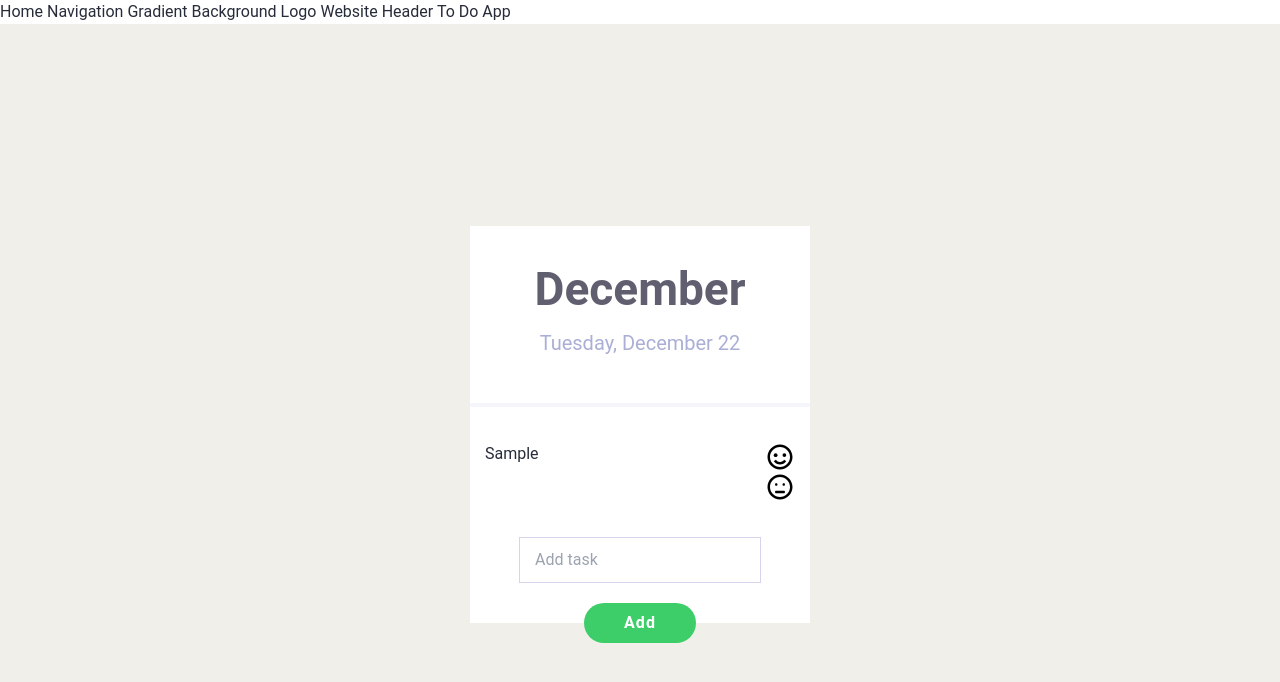
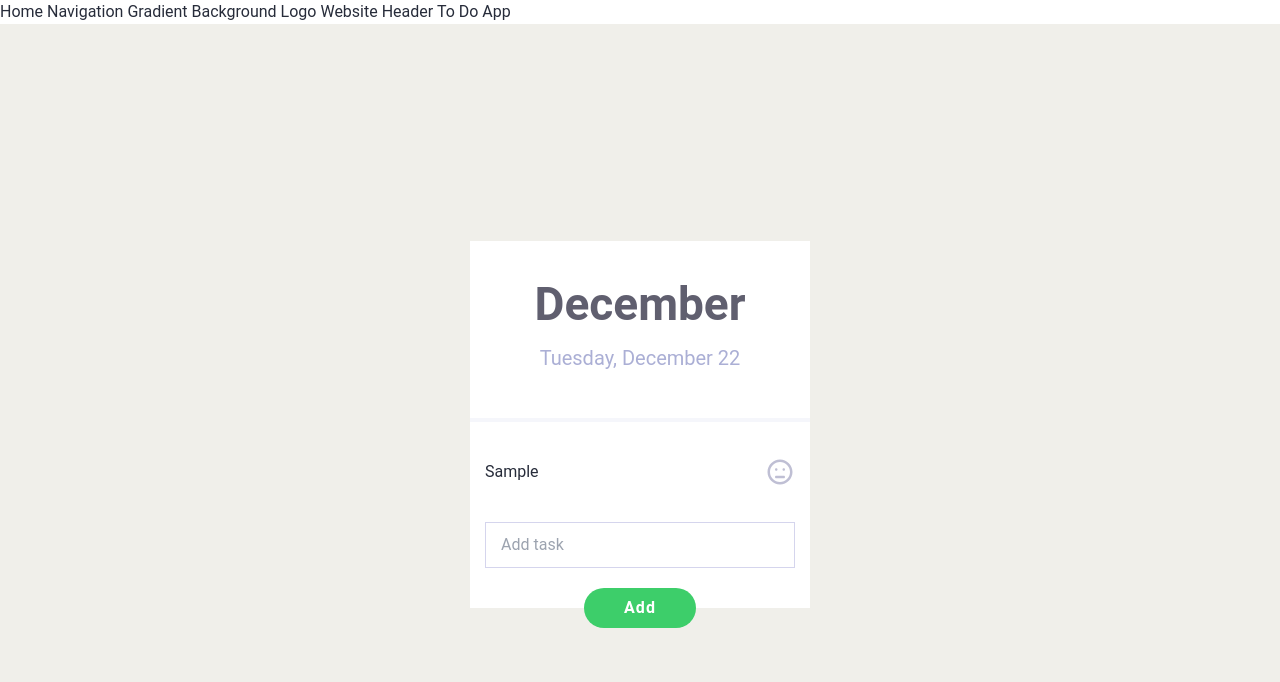
Before and after one commit to TarasCampeao/Sveltekit-app, a SvelteKit app: page /to-do-app in a window 1280 px wide. Both pictures are taken after typing "Sample" into the empty fields and a click on the button "Add". Shown: the top 682 px of the page. Built offline with nearby package versions, Linux system fonts and the light colour scheme.

Commit message:
to-do-app without animation

```diff
--- a/src/lib/icons/SmileHappy.svelte
+++ b/src/lib/icons/SmileHappy.svelte
@@ -1,11 +1,4 @@
-<!-- <svg width="80px" height="80px" viewBox="0 0 24 24" xmlns="http://www.w3.org/2000/svg" fill="#000000">
-<g id="SVGRepo_bgCarrier" stroke-width="0"></g>
-<g id="SVGRepo_tracerCarrier" stroke-linecap="round" stroke-linejoin="round"></g>
-<g id="SVGRepo_iconCarrier">
-<path d="M12 1.2A10.8 10.8 0 1 0 22.8 12 10.8 10.8 0 0 0 12 1.2zm0 20.6a9.8 9.8 0 1 1 9.8-9.8 9.811 9.811 0 0 1-9.8 9.8zm0-2.826a6.961 6.961 0 0 1-6.57-4.47l.928-.371a6.064 6.064 0 0 0 11.284 0l.928.37a6.96 6.96 0 0 1-6.57 4.47zM15.5 11a1.074 1.074 0 0 1-.518-.135 1.293 1.293 0 0 1-.405-.353 1.575 1.575 0 0 1-.246-.479 1.79 1.79 0 0 1 0-1.066 1.575 1.575 0 0 1 .246-.479 1.293 1.293 0 0 1 .405-.353 1.065 1.065 0 0 1 1.036 0 1.293 1.293 0 0 1 .405.353 1.575 1.575 0 0 1 .246.48 1.79 1.79 0 0 1 0 1.065 1.575 1.575 0 0 1-.246.479 1.293 1.293 0 0 1-.405.353A1.074 1.074 0 0 1 15.5 11zm-7 0a1.074 1.074 0 0 1-.518-.135 1.293 1.293 0 0 1-.405-.353 1.575 1.575 0 0 1-.246-.479 1.79 1.79 0 0 1 0-1.066 1.575 1.575 0 0 1 .246-.479 1.293 1.293 0 0 1 .405-.353 1.065 1.065 0 0 1 1.036 0 1.293 1.293 0 0 1 .405.353 1.575 1.575 0 0 1 .246.48 1.79 1.79 0 0 1 0 1.065 1.575 1.575 0 0 1-.246.479 1.293 1.293 0 0 1-.405.353A1.074 1.074 0 0 1 8.5 11z"></path>
-<path fill="none" d="M0 0h24v24H0z"></path></g>
-</svg> -->
-<svg fill="#000000" width="30px" height="30px" viewBox="0 0 24 24" xmlns="http://www.w3.org/2000/svg">
+<svg fill="#61D575" width="30px" height="30px" viewBox="0 0 24 24" xmlns="http://www.w3.org/2000/svg">
 <g id="SVGRepo_bgCarrier" stroke-width="0"></g>
 <g id="SVGRepo_tracerCarrier" stroke-linecap="round" stroke-linejoin="round"></g>
 <g id="SVGRepo_iconCarrier">
--- a/src/lib/icons/SmileSad.svelte
+++ b/src/lib/icons/SmileSad.svelte
@@ -1,10 +1,10 @@
-<svg width="30px" height="30px" viewBox="0 0 24 24" fill="none" xmlns="http://www.w3.org/2000/svg" stroke="#000000" stroke-width="0.00024000000000000003">
+<svg fill="#BFBFD4" width="30px" height="30px" viewBox="0 0 24 24" xmlns="http://www.w3.org/2000/svg" stroke-width="0.00024000000000000003">
 <g id="SVGRepo_bgCarrier" stroke-width="0"></g>
 <g id="SVGRepo_tracerCarrier" stroke-linecap="round" stroke-linejoin="round"></g>
 <g id="SVGRepo_iconCarrier">
-<path d="M9 11C9.55228 11 10 10.5523 10 10C10 9.44772 9.55228 9 9 9C8.44772 9 8 9.44772 8 10C8 10.5523 8.44772 11 9 11Z" fill="#000000"></path>
-<path d="M9 15C8.44772 15 8 15.4477 8 16C8 16.5523 8.44772 17 9 17H15C15.5523 17 16 16.5523 16 16C16 15.4477 15.5523 15 15 15H9Z" fill="#000000"></path>
-<path d="M16 10C16 10.5523 15.5523 11 15 11C14.4477 11 14 10.5523 14 10C14 9.44772 14.4477 9 15 9C15.5523 9 16 9.44772 16 10Z" fill="#000000"></path>
-<path fill-rule="evenodd" clip-rule="evenodd" d="M22 12C22 17.5228 17.5228 22 12 22C6.47715 22 2 17.5228 2 12C2 6.47715 6.47715 2 12 2C17.5228 2 22 6.47715 22 12ZM20 12C20 16.4183 16.4183 20 12 20C7.58172 20 4 16.4183 4 12C4 7.58172 7.58172 4 12 4C16.4183 4 20 7.58172 20 12Z" fill="#000000"></path>
+<path d="M9 11C9.55228 11 10 10.5523 10 10C10 9.44772 9.55228 9 9 9C8.44772 9 8 9.44772 8 10C8 10.5523 8.44772 11 9 11Z"></path>
+<path d="M9 15C8.44772 15 8 15.4477 8 16C8 16.5523 8.44772 17 9 17H15C15.5523 17 16 16.5523 16 16C16 15.4477 15.5523 15 15 15H9Z"></path>
+<path d="M16 10C16 10.5523 15.5523 11 15 11C14.4477 11 14 10.5523 14 10C14 9.44772 14.4477 9 15 9C15.5523 9 16 9.44772 16 10Z"></path>
+<path fill-rule="evenodd" clip-rule="evenodd" d="M22 12C22 17.5228 17.5228 22 12 22C6.47715 22 2 17.5228 2 12C2 6.47715 6.47715 2 12 2C17.5228 2 22 6.47715 22 12ZM20 12C20 16.4183 16.4183 20 12 20C7.58172 20 4 16.4183 4 12C4 7.58172 7.58172 4 12 4C16.4183 4 20 7.58172 20 12Z"></path>
 </g>
 </svg>
--- a/src/routes/+page.svelte
+++ b/src/routes/+page.svelte
@@ -8,23 +8,23 @@
 <main class="container">
     <ul class="image-list flex flex-wrap">
         <li class="list-item">
-            <a href="/gradient-background-logo" class="link-item">
-                <img class="image-cell" alt="Gradient Image" src={GradientPreview} />
+            <a href="/gradient-background-logo" class="link-item h-full">
+                <img class="image-cell w-full h-full" alt="Gradient Image" src={GradientPreview} />
             </a>
         </li>
         <li class="list-item">
-            <a href="/website-header" class="link-item">
-                <img class="image-cell" alt="Header Image" src={HeaderPreview} />
+            <a href="/website-header" class="link-item h-full">
+                <img class="image-cell w-full h-full" alt="Header Image" src={HeaderPreview} />
             </a>
         </li>
         <li class="list-item">
-            <a href="/navigation-hover" class="link-item">
-                <img class="image-cell" alt="Hover Image" src={HoverPreview} />
+            <a href="/navigation-hover" class="link-item h-full">
+                <img class="image-cell w-full h-full" alt="Hover Image" src={HoverPreview} />
             </a>
         </li>
         <li class="list-item">
-            <a href="/to-do-app" class="link-item">
-                <img class="image-cell" alt="Todo Image" src={TodoPreview} />
+            <a href="/to-do-app" class="link-item h-full">
+                <img class="image-cell w-full h-full" alt="Todo Image" src={TodoPreview} />
             </a>
         </li>
     </ul>
@@ -40,15 +40,12 @@
     margin: 10px;
 }
 .image-cell {
-    width: 100%;
-    height: 100%;
     object-fit: cover;
     transition: .3s linear;
 }
 .link-item {
     position: relative;
     display: block;
-    height: 100%;
     overflow: hidden;
     &:after {
         content: "";
--- a/src/routes/navigation-hover/+page.svelte
+++ b/src/routes/navigation-hover/+page.svelte
@@ -1,6 +1,5 @@
 <script>
 	import { fly } from 'svelte/transition';
-	import { quintOut } from 'svelte/easing';
     import { onMount } from 'svelte'
 
     let animate = false
--- a/src/routes/to-do-app/+page.svelte
+++ b/src/routes/to-do-app/+page.svelte
@@ -1,13 +1,14 @@
 <script>
     import SmileHappy from '$lib/icons/SmileHappy.svelte'
     import SmileSad from '$lib/icons/SmileSad.svelte'
+    import { fly } from 'svelte/transition';
 
     let tasks = [];
     let newTask = '';
 
     function addTask() {
         if (newTask) {
-            tasks = [...tasks, newTask];
+            tasks = [...tasks, { content: newTask, checked: false }];
             newTask = '';
         }
     }
@@ -19,7 +20,7 @@
 </script>
 
 <div class="todo-list h-screen flex items-center justify-center">
-    <div class="todo-wrapper shadow-l">
+    <div class="todo-wrapper w-full shadow-l">
         <div class="todo-wrapper__date text-center">
             <div class="todo-wrapper__month font-semibold">December</div>
             <div class="todo-wrapper__day">Tuesday, December 22</div>
@@ -28,15 +29,16 @@
             <ul class="task-list">
              {#if tasks.length}
                 {#each tasks as task, index (task)}
-                    <li class="task-item flex justify-between">
-                        <div>{task}</div>
-                        <div>
-                            <SmileHappy />
-                            <SmileSad />
-                            <!-- <button class="remove-button" on:click={() => removeTask(index)}>
-                                <SmileHappy />
-                                <SmileSad />
-                            </button> -->
+                    <li class="task-item">
+                        <div class={task.checked ? 'task-item__wrapper flex items-center justify-between checked-item' : 'task-item__wrapper flex items-center justify-between'}>
+                            <input class="task-item__checkbox w-full h-full" type="checkbox" bind:checked={task.checked}>
+                            <div class="task-item__content">{task.content}</div>
+                            <div class="smile-box">
+                                <div class="smile-box__icons">
+                                    <SmileSad />
+                                    <SmileHappy />
+                                </div>
+                            </div>
                         </div>
                     </li>
                 {/each}
@@ -45,9 +47,7 @@
             {/if}
             </ul>
             <div class="add-task flex items-center flex-col">
-                <div>
-                    <input class="task-input" bind:value={newTask} placeholder="Add task" />
-                </div>
+                <input class="task-input w-full" bind:value={newTask} placeholder="Add task" />
                 <button class="add-btn font-semibold rounded-3xl" on:click={addTask}>Add</button>
             </div>
         </div>
@@ -60,7 +60,6 @@
 }
 .todo-wrapper {
     max-width: 340px;
-    width: 100%;
     background: #ffffff;
     padding: 40px 0 0 0;
     transition: height .3s linear;
@@ -101,14 +100,91 @@
         }
     }
 }
-.task-list {
+.task-wrapper {
     margin-top: 35px;
     padding: 0 15px;
 }
 .task-item {
-    margin-top: 5px;
+    margin-top: 12px;
+    position: relative;
+    overflow: hidden;
+    &__wrapper {
+        animation-name: fadeIn;
+        animation-delay: .3s;
+        animation-duration: 1s;
+        animation-fill-mode: forwards;
+        transform: translateY(100%);
+        opacity: 0;
+    }
     &:first-child {
         margin: 0;
     }
+    &__checkbox {
+        position: absolute;
+        cursor: pointer;
+        opacity: 0;
+        z-index: 10;
+    }
+    &__text {
+        position: relative;
+    }
+    &__content {
+        transition: .3s linear;
+        position: relative;
+        text-overflow: ellipsis;
+        overflow: hidden;
+        white-space: nowrap;
+        max-width: calc(100% - 32px);
+    }
+}
+.smile-box {
+    width: 30px;
+    height: 30px;
+    overflow: hidden;
+    &__icons {
+        transition: .3s linear;
+    }
+}
+.checked-item {
+    .task-item__content {
+        color: #C2BCC8;
+        &:after {
+            content: '';
+            position: absolute;
+            display: block;
+            animation-name: widthLine;
+            animation-duration: 1s;
+            animation-fill-mode: forwards;
+            width: 0;
+            height: 1px;
+            position: absolute;
+            left: 0;
+            top: 50%;
+            background: #C2BCC8;
+        }
+    }
+    .smile-box {
+        &__icons {
+            transform: translateY(-50%);
+        }
+    }
+}
+@keyframes widthLine {
+    0% {
+        width: 0;
+    }
+    100% {
+        width: 100%;
+    }
+}
+@keyframes fadeIn {
+    0% {
+        transform: translateY(100%);
+        opacity: 0;
+    }
+    100% {
+        transform: translateY(0);
+        opacity: 1;
+    }
 }
 </style>
```
